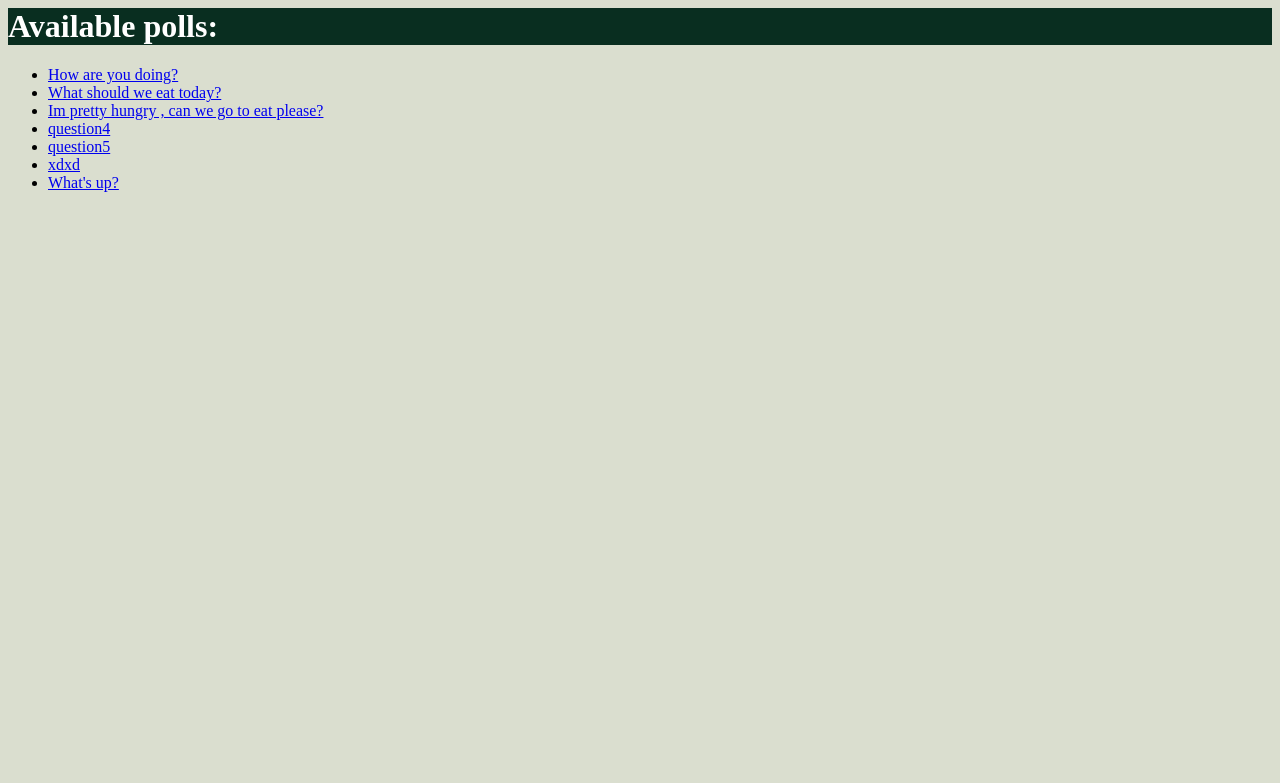
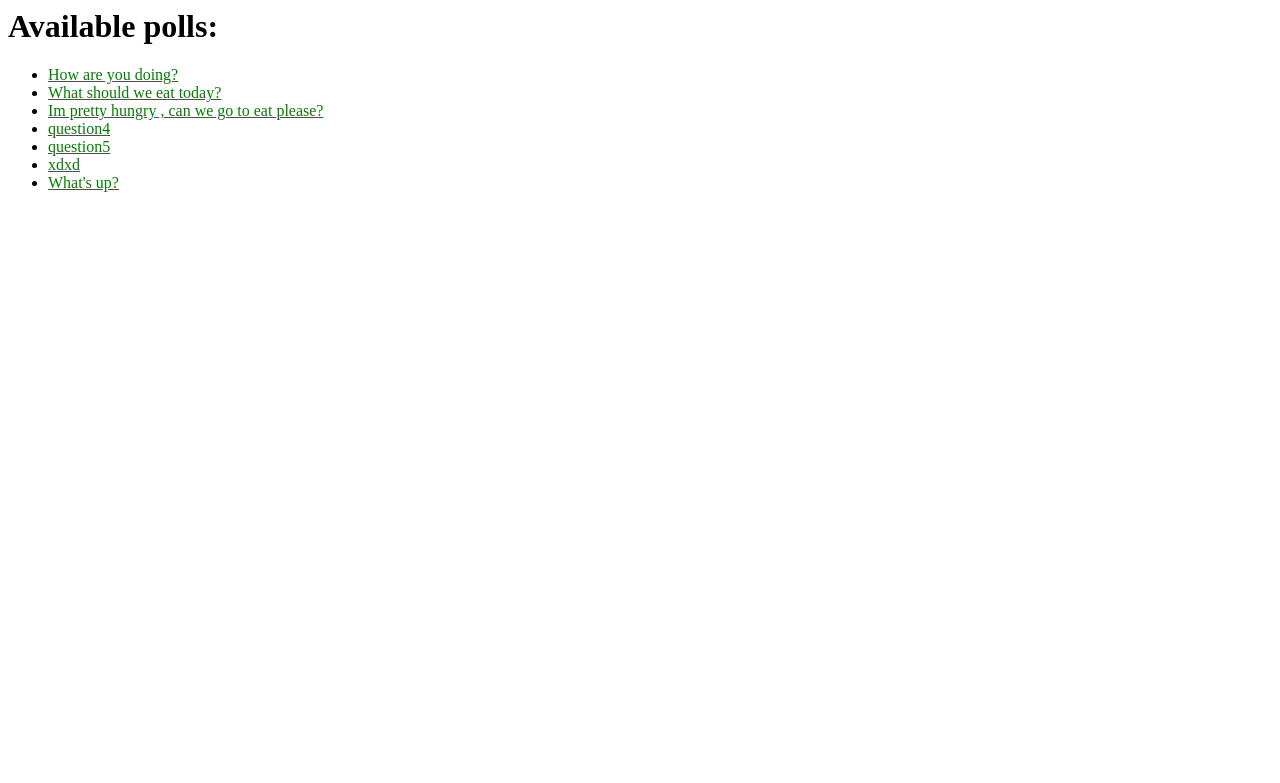
Before and after one commit to victorcalabuig/PollsApp, a Django app: template mysite/polls/templates/polls/index.html in a window 1280 px wide. Shown: the top 783 px of the page. Run offline with Django 3.2, Linux system fonts and the light colour scheme; the template is opened without the code that fills it: values that come from a table or form of the project are taken from there, others are empty; data comes from the database, SQL or seed files in the repository.

Commit message:
fixed bug by deleting static folder, remaking it and rewriting the link to the css file in the index.html

```diff
--- a/mysite/polls/static/polls/style.css
+++ /dev/null
@@ -1,17 +0,0 @@
-@import url(https://fonts.googleapis.com/css?family=Roboto&display=swap)
-
-
-li a {
-	color: green;
-}
-
-h1 {
-
-	background-color: #092e20;
-	color: white;
-	display: block;
-}
-
-body {
-	background-color:#dadecf;
-}
--- /dev/null
+++ b/mysite/polls/static/polls/styles.css
@@ -0,0 +1,3 @@
+li a {
+	color: green;
+}
--- a/mysite/polls/templates/polls/index.html
+++ b/mysite/polls/templates/polls/index.html
@@ -1,6 +1,6 @@
 {% load static %}
 
-<link rel="stylesheet" type="text/css" href="{% static 'polls/style.css' %}">
+<link rel="stylesheet" type="text/css" href="{% static 'polls/styles.css' %}">
 
 {% if latest_question_list %}
 	<h1>Available polls:</h1>
```
Also changed, not shown: mysite/mysite/settings.py (line endings or trailing spaces), mysite/polls/static/polls/images/background.gif (deleted), mysite/polls/static/polls/images/bluebackground.gif (deleted), mysite/polls/static/polls/images/snowmountain.gif (deleted).
